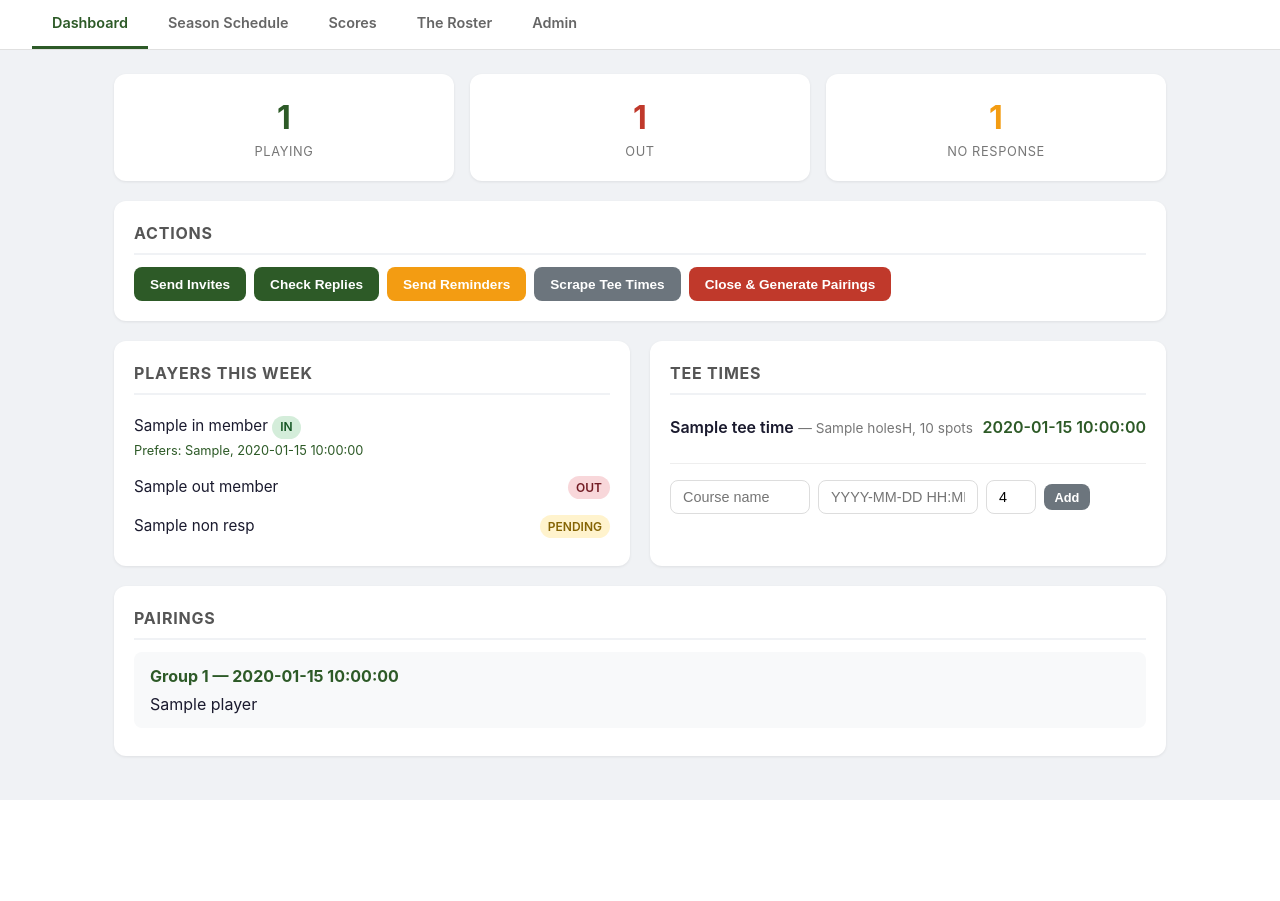
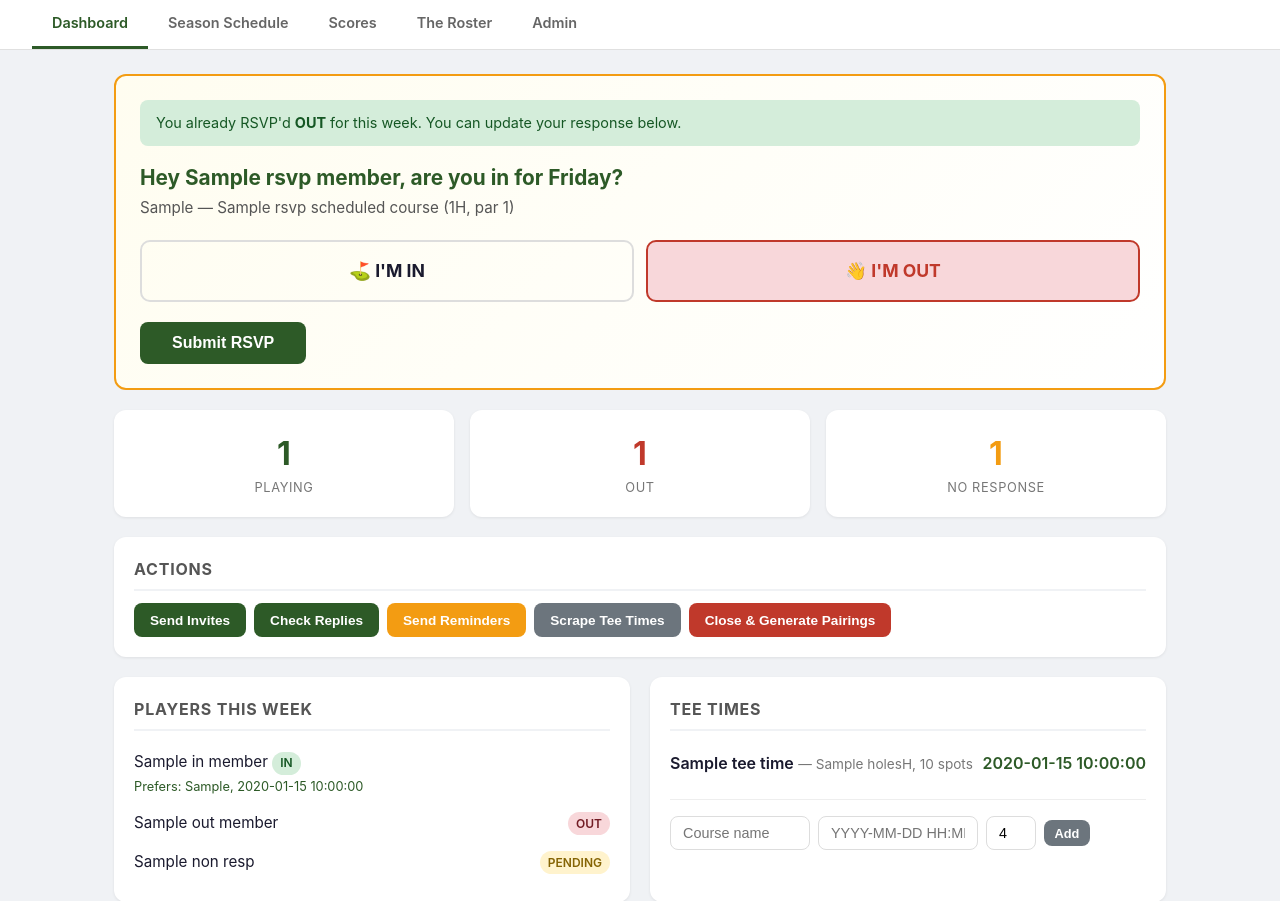
Before and after one commit to Cornilam/friday-golf, a Flask app: template templates/dashboard.html in a window 1280 px wide. Shown: the part 86-987 px from the top of the page. Before the commit the page ends 886 px from the top, so only its background shows below. Run offline with Flask 3, Linux system fonts and the light colour scheme; the template is opened without the code that fills it: most values are stand-ins (such as "Sample title", 1, 10 or a date in 2020).

Commit message:
Add RSVP link in emails that opens dashboard with one-click form
Members now get a personalized RSVP link in invite/reminder emails.
Clicking it opens the dashboard with a form showing course dropdown,
tee time preference, and big IN/OUT buttons. Uses HMAC signed tokens
(no DB changes needed). Email reply parsing kept as fallback.

Co-Authored-By: Claude Opus 4.6 <noreply@anthropic.com>

```diff
--- a/app.py
+++ b/app.py
@@ -10,6 +10,7 @@ import config
 import db
 import email_client
 import pairing_engine
+import rsvp as rsvp_mod
 import scraper
 import scheduler as sched
 
@@ -81,18 +82,12 @@ def _run_in_thread(fn, *args):
     return t
 
 
-# ---------------------------------------------------------------------------
-# Routes
-# ---------------------------------------------------------------------------
-
-@app.route("/")
-def dashboard():
+def _get_full_dashboard_context() -> dict:
+    """Build the complete template context shared by dashboard and RSVP routes."""
     ctx = _get_week_context()
     members = db.get_active_members()
     season = db.get_season_schedule()
 
-    # Find this week and next week in the season
-    from datetime import date
     today = date.today()
     for s in season:
         d = date.fromisoformat(s["play_date"])
@@ -118,8 +113,7 @@ def dashboard():
 
     leaderboard = db.get_season_leaderboard()
 
-    return render_template(
-        "dashboard.html", **ctx,
+    ctx.update(
         members=members, courses=config.COURSES,
         season=season, upcoming=upcoming, past=past,
         week_course=week_course, week_course_pars=week_course_pars,
@@ -127,6 +121,83 @@ def dashboard():
         back_nine_par=back_nine_par, week_scorecards=week_scorecards,
         leaderboard=leaderboard,
     )
+    return ctx
+
+
+# ---------------------------------------------------------------------------
+# Routes
+# ---------------------------------------------------------------------------
+
+@app.route("/")
+def dashboard():
+    ctx = _get_full_dashboard_context()
+    return render_template("dashboard.html", **ctx)
+
+
+@app.route("/rsvp/<token>", methods=["GET", "POST"])
+def rsvp(token):
+    """Handle RSVP via signed link from email."""
+    data = rsvp_mod.validate_rsvp_token(token)
+    if not data:
+        flash("Invalid or expired RSVP link.", "error")
+        return redirect(url_for("dashboard"))
+
+    member = db.get_member_by_id(data["m"])
+    week = db.get_week_by_id(data["w"])
+
+    if not member or not week:
+        flash("RSVP link is no longer valid.", "error")
+        return redirect(url_for("dashboard"))
+
+    if request.method == "POST":
+        if week.status != "open":
+            flash("Registration for this week has closed.", "error")
+            return redirect(url_for("dashboard"))
+
+        status = request.form.get("status", "").strip().lower()
+        if status not in ("in", "out"):
+            flash("Please choose I'M IN or I'M OUT.", "error")
+            return redirect(url_for("rsvp", token=token))
+
+        preferred_course = request.form.get("preferred_course", "").strip() if status == "in" else ""
+        preferred_time = request.form.get("preferred_time", "").strip() if status == "in" else ""
+
+        db.upsert_registration(
+            member.id, week.id, status,
+            preferred_course=preferred_course,
+            preferred_time=preferred_time,
+        )
+
+        if status == "in":
+            flash(f"You're in for Friday, {member.name}! See you on the course.", "success")
+        else:
+            flash(f"Got it, {member.name}. Maybe next week!", "success")
+        return redirect(url_for("dashboard"))
+
+    # --- GET: render dashboard with RSVP card ---
+    # Check for existing registration
+    rsvp_existing = None
+    regs = db.get_registrations(week.id)
+    for r in regs:
+        if r.member_id == member.id:
+            rsvp_existing = r
+            break
+
+    friday = date.fromisoformat(week.week_of)
+    scheduled_course = db.get_course_for_week(week.id)
+    all_courses = db.get_all_courses()
+
+    ctx = _get_full_dashboard_context()
+    ctx.update(
+        rsvp_member=member,
+        rsvp_week=week,
+        rsvp_token=token,
+        rsvp_friday_str=friday.strftime("%A, %B %d").replace(" 0", " "),
+        rsvp_existing=rsvp_existing,
+        rsvp_scheduled_course=scheduled_course,
+        rsvp_courses=all_courses,
+    )
+    return render_template("dashboard.html", **ctx)
 
 
 @app.route("/action/send-invites", methods=["POST"])
--- a/config.py
+++ b/config.py
@@ -62,6 +62,10 @@ COURSES = {
 WEBTRAC_USERNAME = os.getenv("WEBTRAC_USERNAME", "")
 WEBTRAC_PASSWORD = os.getenv("WEBTRAC_PASSWORD", "")
 
+# RSVP link tokens
+RSVP_SECRET = os.getenv("RSVP_SECRET", "friday-golf-rsvp-default-key")
+BASE_URL = os.getenv("BASE_URL", "http://localhost:5000")
+
 # Reply keyword matching
 KEYWORDS_IN = {"in", "yes", "i'm in", "count me in", "playing", "im in", "i am in"}
 KEYWORDS_OUT = {"out", "no", "can't", "cant", "skip", "not this week", "pass", "nope"}
--- a/templates/dashboard.html
+++ b/templates/dashboard.html
@@ -117,6 +117,27 @@
       .scorecard-table { font-size: 0.75rem; }
       .hole-input { width: 30px; padding: 0.2rem; font-size: 0.8rem; }
     }
+
+    /* RSVP card */
+    .rsvp-card { background: linear-gradient(135deg, #fffdf0 0%, #fff 100%); border: 2px solid #f39c12; border-radius: 12px; padding: 1.5rem; margin-bottom: 1.25rem; }
+    .rsvp-card h2 { font-size: 1.3rem; color: #2d5a27; margin-bottom: 0.25rem; border: none; padding: 0; text-transform: none; letter-spacing: normal; }
+    .rsvp-card .rsvp-sub { color: #555; margin-bottom: 1.25rem; font-size: 0.95rem; }
+    .rsvp-btn-group { display: flex; gap: 0.75rem; margin-bottom: 1.25rem; }
+    .rsvp-btn-group label { flex: 1; text-align: center; padding: 1rem; border: 2px solid #ddd; border-radius: 10px; cursor: pointer; font-weight: 700; font-size: 1.1rem; transition: all 0.15s; }
+    .rsvp-btn-group label:hover { border-color: #aaa; }
+    .rsvp-btn-group input[type="radio"] { display: none; }
+    .rsvp-btn-group input[value="in"]:checked + span { background: #d4edda; border-color: #2d5a27; color: #2d5a27; }
+    .rsvp-btn-group input[value="out"]:checked + span { background: #f8d7da; border-color: #c0392b; color: #c0392b; }
+    .rsvp-btn-group label:has(input:checked) { border-color: transparent; }
+    .rsvp-btn-group label:has(input[value="in"]:checked) { background: #d4edda; border-color: #2d5a27; color: #2d5a27; }
+    .rsvp-btn-group label:has(input[value="out"]:checked) { background: #f8d7da; border-color: #c0392b; color: #c0392b; }
+    .rsvp-prefs { display: flex; gap: 1rem; flex-wrap: wrap; margin-bottom: 1.25rem; }
+    .rsvp-prefs > div { flex: 1; min-width: 180px; }
+    .rsvp-prefs label { font-size: 0.85rem; color: #555; display: block; margin-bottom: 0.3rem; font-weight: 600; }
+    .rsvp-prefs select { width: 100%; padding: 0.6rem 0.75rem; border: 1px solid #ddd; border-radius: 8px; font-size: 0.9rem; background: white; }
+    .rsvp-prefs select:focus { outline: none; border-color: #2d5a27; }
+    .rsvp-already { background: #d4edda; border-radius: 8px; padding: 0.75rem 1rem; margin-bottom: 1rem; color: #155724; font-size: 0.9rem; }
+    @media (max-width: 480px) { .rsvp-btn-group { flex-direction: column; } }
   </style>
 </head>
 <body>
@@ -154,6 +175,66 @@
         </form>
       </div>
       {% else %}
+
+      {% if rsvp_member is defined and rsvp_member %}
+      <div class="rsvp-card">
+        {% if rsvp_existing %}
+        <div class="rsvp-already">
+          You already RSVP'd <strong>{{ rsvp_existing.status|upper }}</strong> for this week.
+          You can update your response below.
+        </div>
+        {% endif %}
+
+        <h2>Hey {{ rsvp_member.name }}, are you in for Friday?</h2>
+        <p class="rsvp-sub">{{ rsvp_friday_str }}{% if rsvp_scheduled_course %} &mdash; {{ rsvp_scheduled_course.name }} ({{ rsvp_scheduled_course.num_holes }}H, par {{ rsvp_scheduled_course.total_par }}){% endif %}</p>
+
+        <form method="POST" action="/rsvp/{{ rsvp_token }}">
+          <div class="rsvp-btn-group">
+            <label>
+              <input type="radio" name="status" value="in"
+                {% if rsvp_existing and rsvp_existing.status == 'in' %}checked{% endif %}
+                onchange="document.getElementById('rsvp-prefs').style.display='flex'">
+              <span>&#9971; I'M IN</span>
+            </label>
+            <label>
+              <input type="radio" name="status" value="out"
+                {% if rsvp_existing and rsvp_existing.status == 'out' %}checked{% endif %}
+                onchange="document.getElementById('rsvp-prefs').style.display='none'">
+              <span>&#128075; I'M OUT</span>
+            </label>
+          </div>
+
+          <div class="rsvp-prefs" id="rsvp-prefs"
+            style="{% if not rsvp_existing or rsvp_existing.status != 'in' %}display:none;{% endif %}">
+            <div>
+              <label>Course Preference</label>
+              <select name="preferred_course">
+                <option value="">No preference</option>
+                {% for c in rsvp_courses %}
+                <option value="{{ c.name }}"
+                  {% if rsvp_existing and rsvp_existing.preferred_course == c.name %}selected
+                  {% elif rsvp_scheduled_course and c.name == rsvp_scheduled_course.name and (not rsvp_existing or not rsvp_existing.preferred_course) %}selected{% endif %}>
+                  {{ c.name }} ({{ c.num_holes }}H, par {{ c.total_par }}){% if rsvp_scheduled_course and c.name == rsvp_scheduled_course.name %} &#11013; This Week{% endif %}
+                </option>
+                {% endfor %}
+              </select>
+            </div>
+            <div>
+              <label>Preferred Tee Time</label>
+              <select name="preferred_time">
+                <option value="">No preference</option>
+                <option value="early" {% if rsvp_existing and rsvp_existing.preferred_time == 'early' %}selected{% endif %}>Early (before 8am)</option>
+                <option value="morning" {% if rsvp_existing and rsvp_existing.preferred_time == 'morning' %}selected{% endif %}>Morning (8-10am)</option>
+                <option value="late morning" {% if rsvp_existing and rsvp_existing.preferred_time == 'late morning' %}selected{% endif %}>Late Morning (10am+)</option>
+                <option value="afternoon" {% if rsvp_existing and rsvp_existing.preferred_time == 'afternoon' %}selected{% endif %}>Afternoon</option>
+              </select>
+            </div>
+          </div>
+
+          <button class="btn primary" type="submit" style="font-size: 1rem; padding: 0.75rem 2rem;">Submit RSVP</button>
+        </form>
+      </div>
+      {% endif %}
 
       <div class="stats">
         <div class="stat in">
--- a/templates/invite.txt
+++ b/templates/invite.txt
@@ -2,7 +2,9 @@ Hey {name},
 
 Tee times are lining up for this Friday ({date}).
 
-Reply IN to play or OUT to skip.
+RSVP here: {rsvp_link}
+
+Or reply IN to play or OUT to skip.
 
 If you're in, let us know your preferences:
   - Preferred course? (e.g. Brown Deer, Dretzka, Currie, Oakwood, etc.)
--- a/templates/reminder.txt
+++ b/templates/reminder.txt
@@ -1,6 +1,8 @@
 Hey {name},
 
 Haven't heard from you yet for this Friday ({date}).
+
+RSVP here: {rsvp_link}
 
 Currently {player_count} player(s) registered.
 
```
Also changed, not shown: db.py (+16 -0 lines), email_client.py (+7 -4 lines), rsvp.py (added, +28 -0 lines), scheduler.py (+5 -2 lines).
